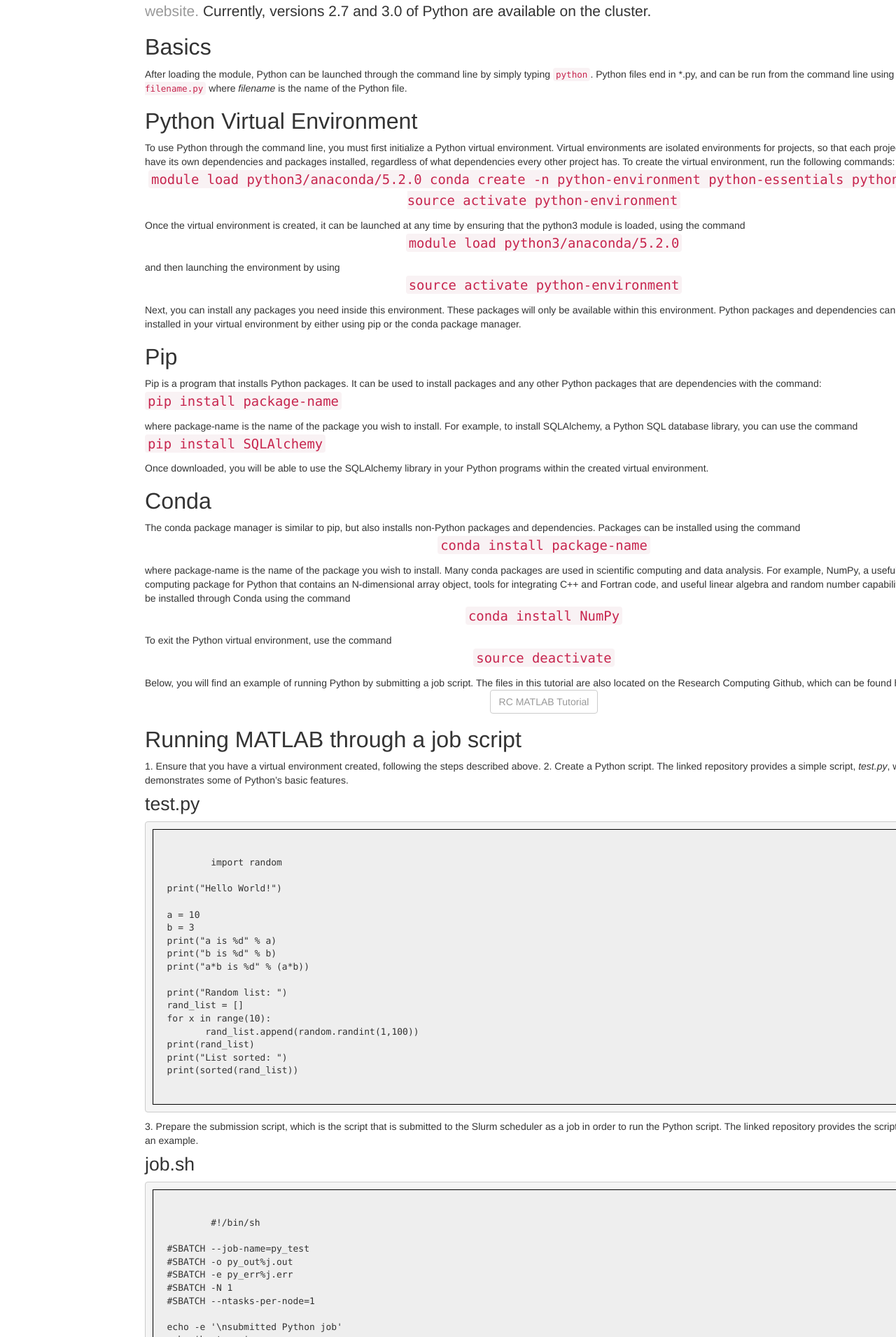
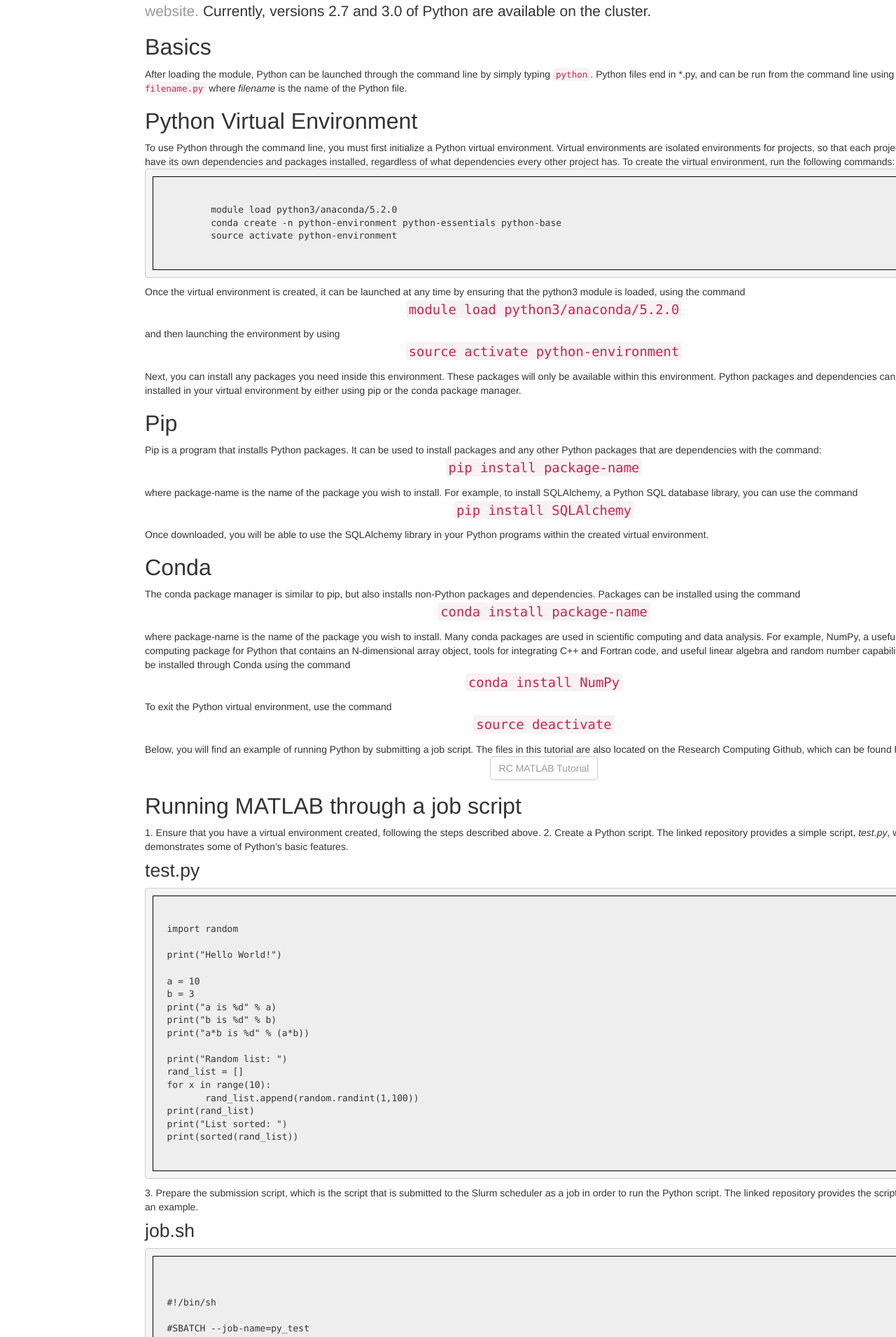
Before and after one commit to aholdeman/malab-test, a Jekyll site: the page built from tutorials/python/index.html, in a window 1280 px wide. Shown: the part 325-2236 px from the top of the page at 70% size. Built offline with Jekyll 4.4.1, drawn with Linux system fonts in a browser that asks for light colours.

Commit message:
fixed formatting

```diff
--- a/tutorials/python/index.html
+++ b/tutorials/python/index.html
@@ -18,11 +18,11 @@ title: Python Tutorial
     where <i>filename</i> is the name of the Python file.
     <h3>Python Virtual Environment</h3>
         To use Python through the command line, you must first initialize a Python virtual environment. Virtual environments are isolated environments for projects, so that each project can have its own dependencies and packages installed, regardless of what dependencies every other project has. To create the virtual environment, run the following commands:
-    <p style="text-align: center;"><code>
+    <pre><code>
         module load python3/anaconda/5.2.0
         conda create -n python-environment python-essentials python-base
         source activate python-environment
-    </code></p>
+    </code></pre>
         Once the virtual environment is created, it can be launched at any time by ensuring that the python3 module is loaded, using the command
     <p style="text-align: center;"><code>
     module load python3/anaconda/5.2.0
@@ -34,11 +34,11 @@ title: Python Tutorial
         Next, you can install any packages you need inside this environment. These packages will only be available within this environment. Python packages and dependencies can be installed in your virtual environment by either using pip or the conda package manager.
     <h3>Pip</h3>
         Pip is a program that installs Python packages. It can be used to install packages and any other Python packages that are dependencies with the command:
-    <p><code>
+    <p style="text-align: center;"><code>
     pip install package-name
         </code></p>
         where package-name is the name of the package you wish to install. For example, to install SQLAlchemy, a Python SQL database library, you can use the command
-        <p><code>
+    <p style="text-align: center;"><code>
         pip install SQLAlchemy
             </code></p>
         Once downloaded, you will be able to use the SQLAlchemy library in your Python programs within the created virtual environment.
@@ -66,7 +66,7 @@ title: Python Tutorial
     2. Create a Python script. The linked repository provides a simple script, <i>test.py</i>, which demonstrates some of Python’s basic features.
     <h4>test.py</h4>
     <pre><code>
-        import random
+import random
 
 print("Hello World!")
 
@@ -87,7 +87,8 @@ print(sorted(rand_list))
     3. Prepare the submission script, which is the script that is submitted to the Slurm scheduler as a job in order to run the Python script. The linked repository provides the script <i>job.sh</i> as an example.
     <h4>job.sh</h4>
     <pre><code>
-        #!/bin/sh
+
+#!/bin/sh
 
 #SBATCH --job-name=py_test
 #SBATCH -o py_out%j.out
@@ -109,7 +110,7 @@ python3 test.py
 # exit the virtual environment
 source deactivate
     </code></pre>
-    4. Submit the job using: <code>sbatch job.sh</code>
+    <p>4. Submit the job using: <code>sbatch job.sh</code></p>
 
-    5. Examine the results.
+   <p>5. Examine the results.</p>
 </div>
```
